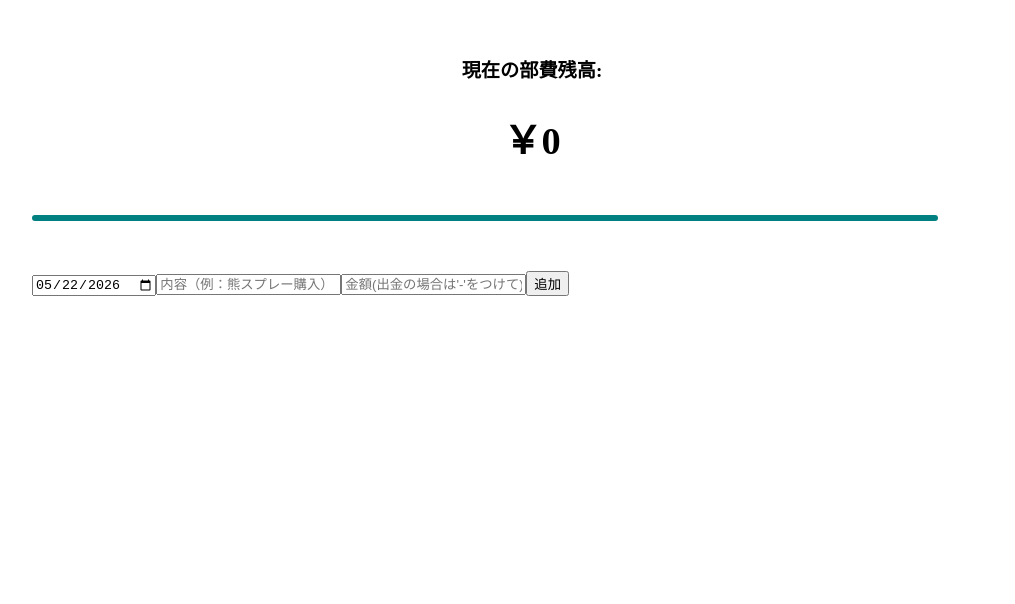
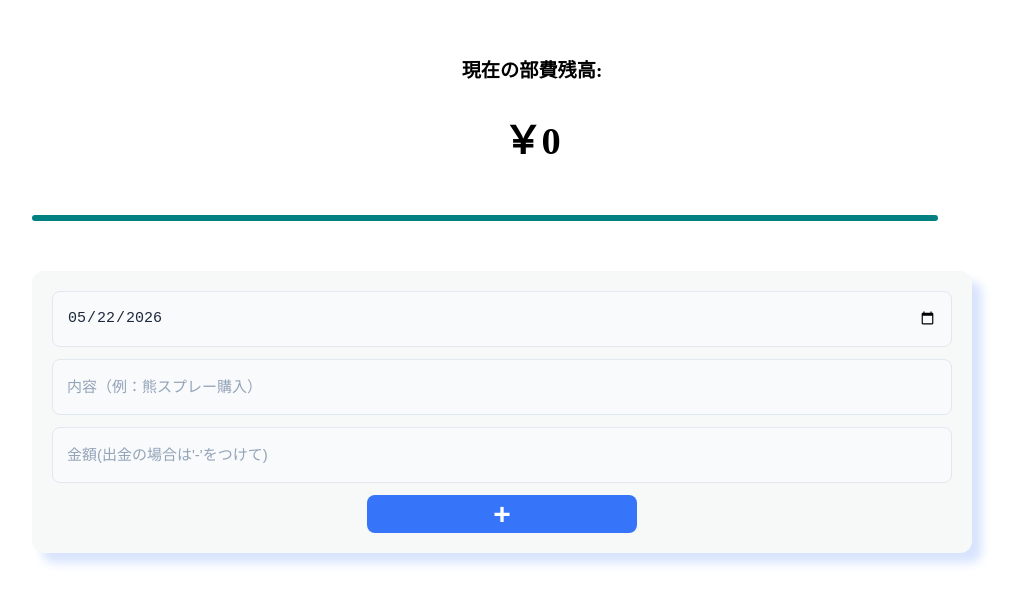
Before and after one commit to sebundesn/club-app, a Next.js app in the folder frontend/: page /account in a window 1280 px wide. Shown: the part 166-770 px from the top of the page, without its empty margins (108-1123 px from the left). Built offline with nearby package versions, Linux system fonts and the light colour scheme; no server answers.

Commit message:
made account design

```diff
--- a/frontend/app/account/account.css
+++ b/frontend/app/account/account.css
@@ -156,6 +156,80 @@
     font-weight: bold;
 }
 
+/* money log -------------------------------------------------------*/
+
 .input-form {
+    display: flex;
+    flex-direction: column;
+    gap: 12px;
+    width: 90%;
+    padding: 20px;
+    background-color: #f7f8f8;
+    border-radius: 12px;
+    box-shadow: 10px 10px 10px #3d78f733;
     margin-bottom: 200px;
 }
+
+.input-form input {
+    width: 100%;
+    height: 7vh;
+    padding: 10px 14px;
+    font-size: 15px;
+    border: 1px solid #e2e8f0;
+    border-radius: 8px;
+    background-color: #f8fafc;
+    color: #1e293b;
+    box-sizing: border-box;
+    transition: all 0.2s ease;
+}
+
+.input-form input:focus {
+    outline: none;
+    border-color: #3b82f6;
+    background-color: #ffffff;
+    box-shadow: 0 0 0 3px rgba(59, 130, 246, 0.15);
+}
+
+.input-form input::placeholder {
+  color: #94a3b8;
+}
+
+.input-form button {
+    margin: 0 auto;
+    width: 30%;
+    padding: 2px;
+    font-size: 30px;
+    font-weight: 600;
+    color: #ffffff;
+    background-color: #3674f9;
+    border: none;
+    border-radius: 8px;
+    cursor: pointer;
+    transition: background-color 0.2s ease, transform 0.1s ease;
+}
+
+.input-form button:hover{
+    background-color: #3658b6;
+}
+
+.delete-btn {
+    background-color: #ea3f3f;
+    border: none;
+    color: #f92222;
+    padding: 8px 12px;
+    border-radius: 5px;
+    cursor: pointer;
+    transition: all 0.2s ease;
+    display: flex;
+    align-items: center;
+    justify-content: center;
+}
+
+.delete-btn:hover {
+    background-color: #ef4444;
+    color: #ffffff;
+}
+
+.delete-btn img {
+    filter: invert(100%) sepia(0%) saturate(0%) hue-rotate(93deg) brightness(103%) contrast(103%);
+}
--- a/frontend/app/account/page.tsx
+++ b/frontend/app/account/page.tsx
@@ -186,7 +186,7 @@ export default function Account (){
                                     };
                                 }}
                             >
-                                削除
+                                <img src="/trash.svg" alt="削除"/>
                             </button>
 
                             <div className="history-item-content">
@@ -236,7 +236,7 @@ export default function Account (){
                     onFocus={(e) => e.target.select()}
                 />
 
-                <button onClick={addAccountLog}>追加</button>
+                <button onClick={addAccountLog}>+</button>
             </div>
         </div>
     );
```
Also changed, not shown: frontend/app/management/page.tsx (+21 -1 lines), frontend/public/trash.svg (added).
